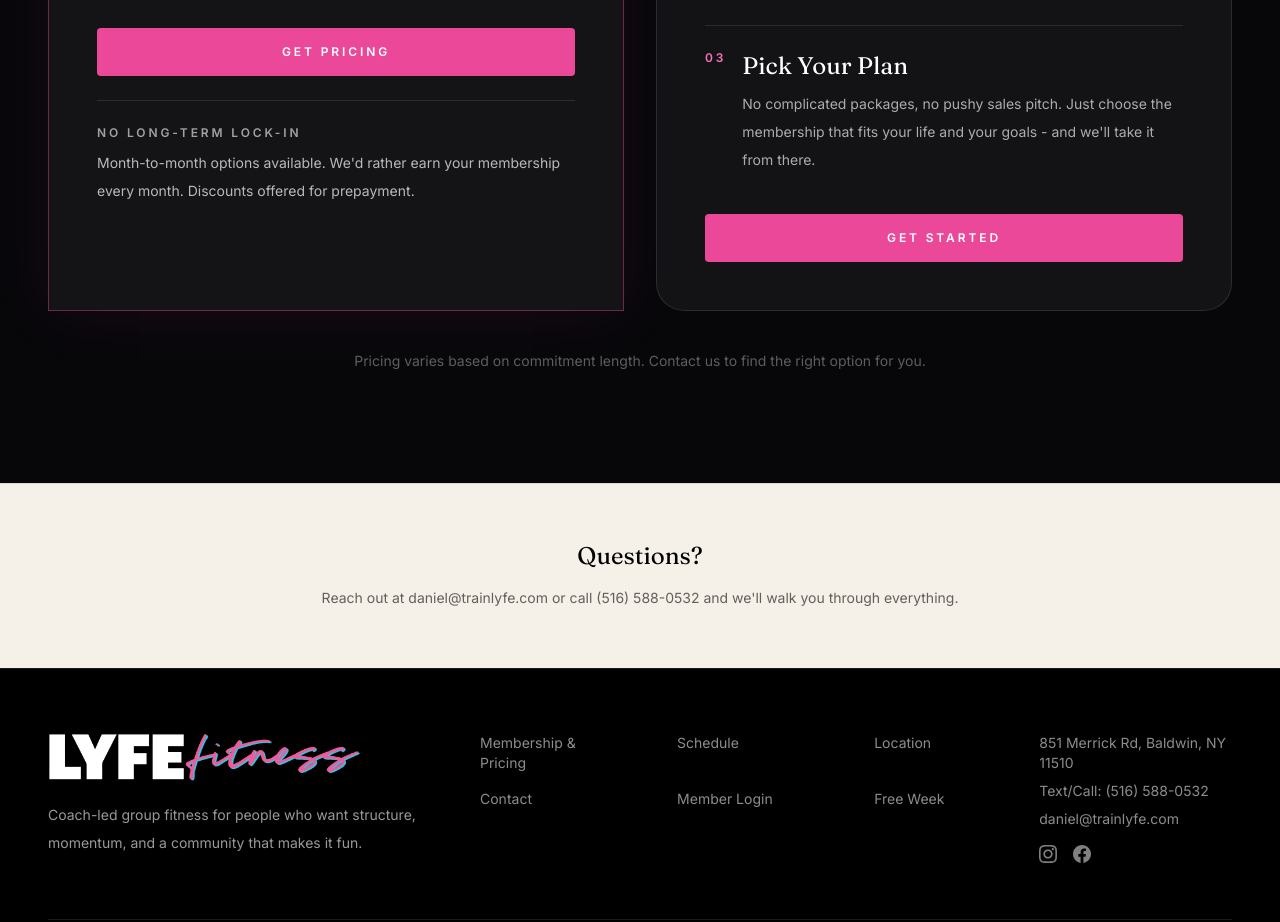
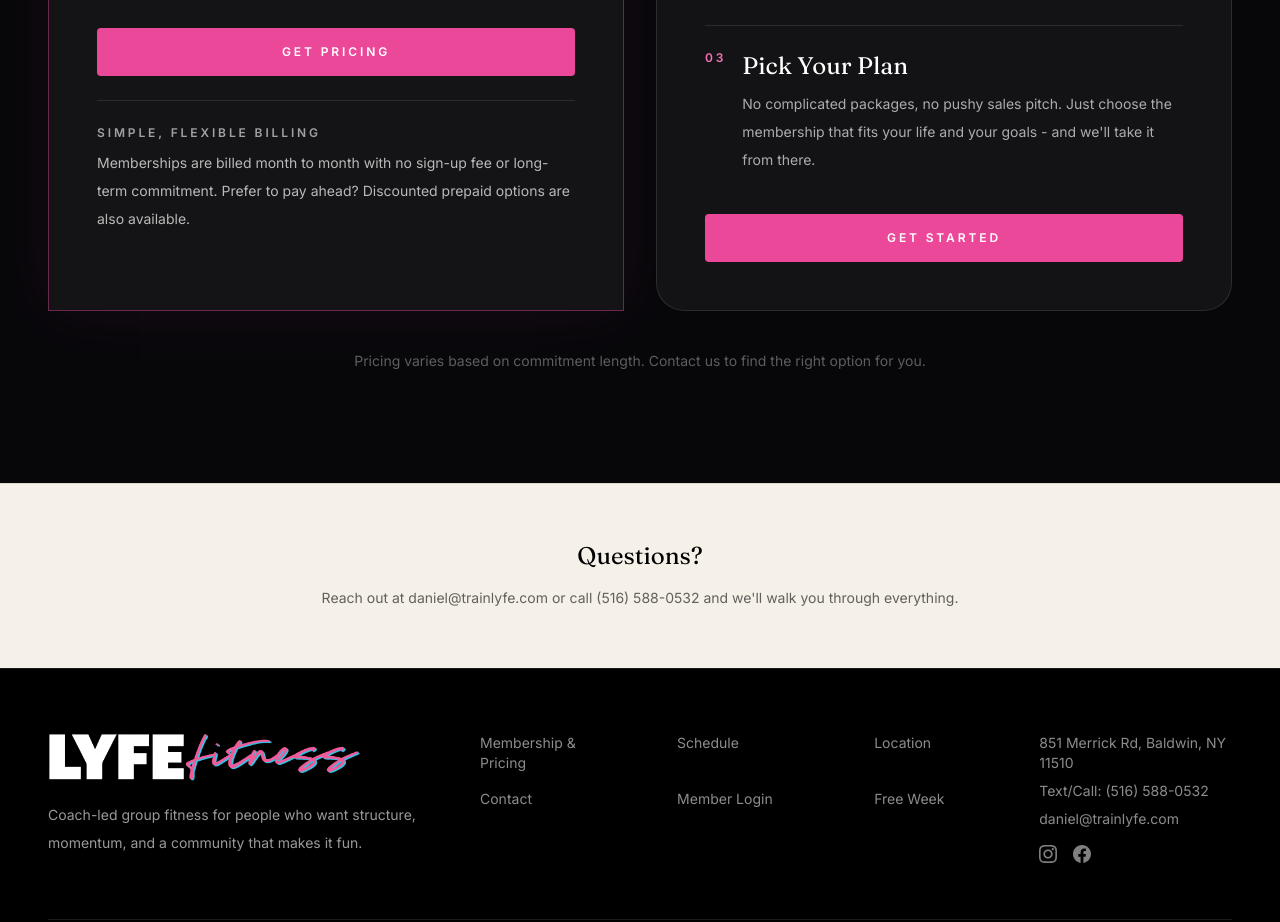
Before and after one commit to dfeleppa/lyfe, a Next.js app: page /pricing in a window 1280 px wide. Shown: the part 1200-2122 px from the top of the page. Built offline with nearby package versions, Linux system fonts and the light colour scheme.

Commit message:
Clarify flexible membership billing

```diff
--- a/src/app/pricing/page.tsx
+++ b/src/app/pricing/page.tsx
@@ -81,10 +81,10 @@ export default function PricingPage() {
 
               <div className="mt-6 border-t border-white/10 pt-6">
                 <p className="font-sans text-xs font-semibold uppercase tracking-[0.24em] text-white/60">
-                  No long-term lock-in
+                  Simple, flexible billing
                 </p>
                 <p className="mt-2 font-sans text-sm leading-7 text-white/70">
-                  Month-to-month options available. We&apos;d rather earn your membership every month. Discounts offered for prepayment.
+                  Memberships are billed month to month with no sign-up fee or long-term commitment. Prefer to pay ahead? Discounted prepaid options are also available.
                 </p>
               </div>
             </div>
```
